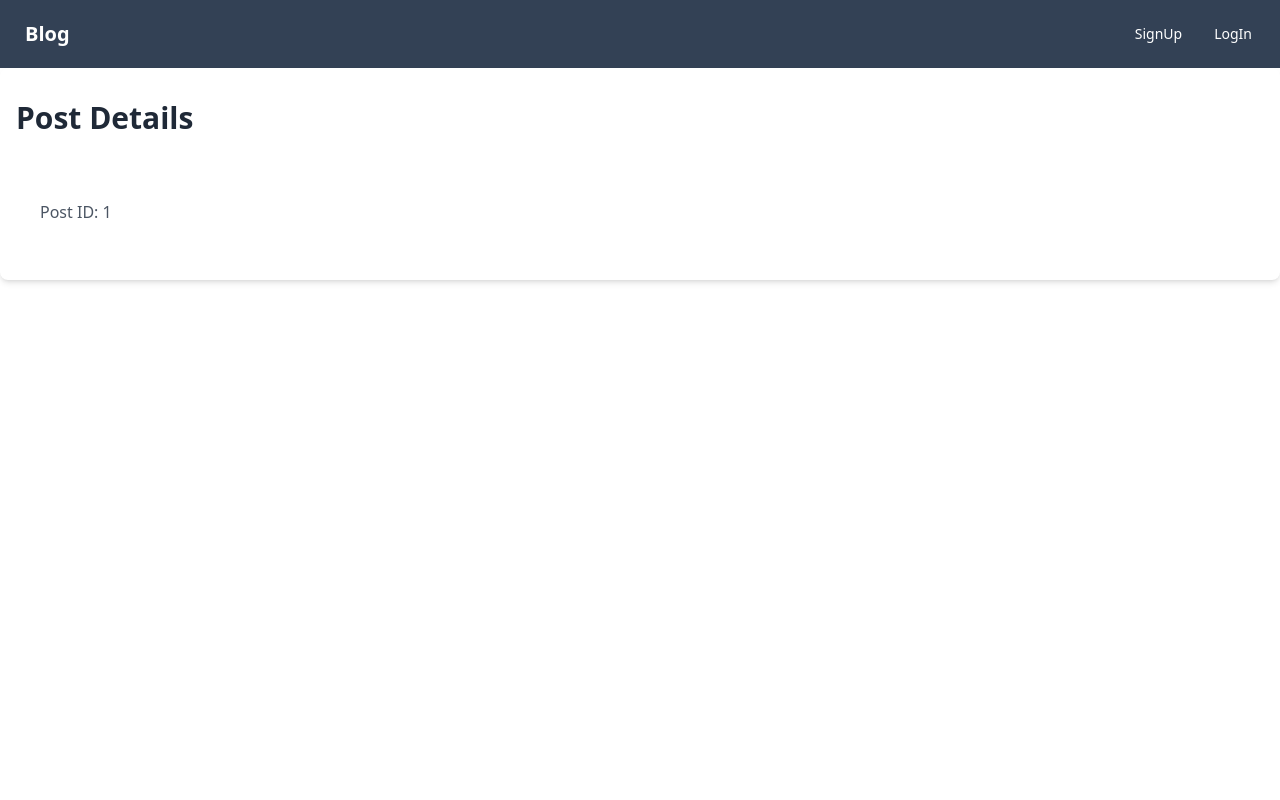
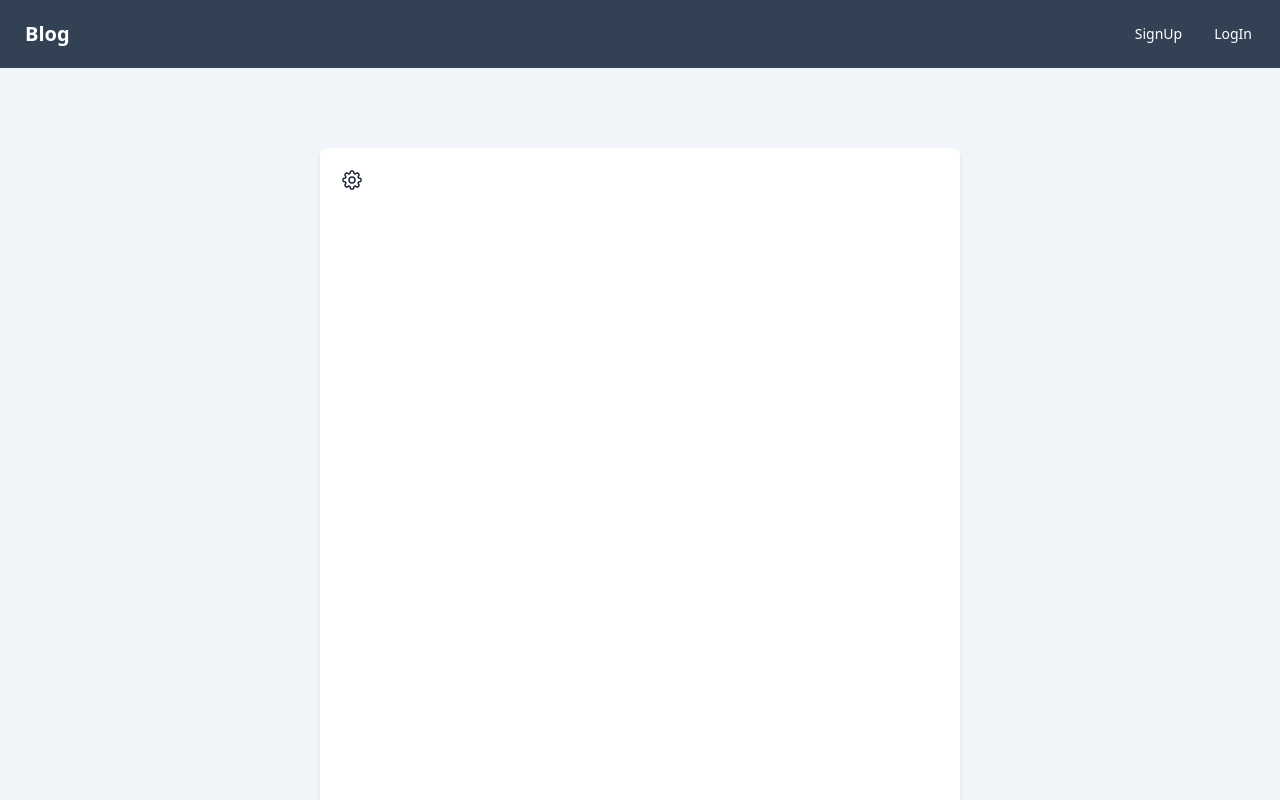
Before and after one commit to ahmedabozied1020/React-blog-project, a React (Vite) app in the folder project/: page /postdetails/1 in a window 1280 px wide. Shown: the top 800 px of the page. Built offline with nearby package versions, Linux system fonts and the light colour scheme.

Commit message:
add style to product details page

```diff
--- a/project/src/pages/PostDetails.jsx
+++ b/project/src/pages/PostDetails.jsx
@@ -1,4 +1,4 @@
-import React from "react";
+import React, { useState } from "react";
 import { useLocation, useParams } from "react-router-dom";
 
 const PostDetails = () => {
@@ -6,15 +6,103 @@ const PostDetails = () => {
   const location = useLocation();
   const { image, description } = location.state || {};
 
+  const [showButtons, setShowButtons] = useState(false);
+
+  const toggleButtons = () => {
+    setShowButtons(!showButtons);
+  };
+
   return (
-    <div className="">
-      <div className="bg-white shadow-md rounded-lg overflow-hidden">
-        {image && <img src={image} alt="Post" className="w-full h-64 object-cover object-center" />}
+    <div className="w-full flex justify-center h-[150vh] mb-10 bg-slate-100 ">
+      <div className="bg-white shadow-md rounded-lg overflow-hidden flex flex-col w-1/2 mt-20 p-4 ">
+        <div className="relative">
+          <button
+            onClick={toggleButtons}
+            className="p-1 rounded-full hover:bg-gray-200 transition-colors"
+          >
+            <svg
+              xmlns="http://www.w3.org/2000/svg"
+              fill="none"
+              viewBox="0 0 24 24"
+              strokeWidth={1.5}
+              stroke="currentColor"
+              className="size-6"
+            >
+              <path
+                strokeLinecap="round"
+                strokeLinejoin="round"
+                d="M10.343 3.94c.09-.542.56-.94 1.11-.94h1.093c.55 0 1.02.398 1.11.94l.149.894c.07.424.384.764.78.93.398.164.855.142 1.205-.108l.737-.527a1.125 1.125 0 0 1 1.45.12l.773.774c.39.389.44 1.002.12 1.45l-.527.737c-.25.35-.272.806-.107 1.204.165.397.505.71.93.78l.893.15c.543.09.94.559.94 1.109v1.094c0 .55-.397 1.02-.94 1.11l-.894.149c-.424.07-.764.383-.929.78-.165.398-.143.854.107 1.204l.527.738c.32.447.269 1.06-.12 1.45l-.774.773a1.125 1.125 0 0 1-1.449.12l-.738-.527c-.35-.25-.806-.272-1.203-.107-.398.165-.71.505-.781.929l-.149.894c-.09.542-.56.94-1.11.94h-1.094c-.55 0-1.019-.398-1.11-.94l-.148-.894c-.071-.424-.384-.764-.781-.93-.398-.164-.854-.142-1.204.108l-.738.527c-.447.32-1.06.269-1.45-.12l-.773-.774a1.125 1.125 0 0 1-.12-1.45l.527-.737c.25-.35.272-.806.108-1.204-.165-.397-.506-.71-.93-.78l-.894-.15c-.542-.09-.94-.56-.94-1.109v-1.094c0-.55.398-1.02.94-1.11l.894-.149c.424-.07.765-.383.93-.78.165-.398.143-.854-.108-1.204l-.526-.738a1.125 1.125 0 0 1 .12-1.45l.773-.773a1.125 1.125 0 0 1 1.45-.12l.737.527c.35.25.807.272 1.204.107.397-.165.71-.505.78-.929l.15-.894Z"
+              />
+              <path
+                strokeLinecap="round"
+                strokeLinejoin="round"
+                d="M15 12a3 3 0 1 1-6 0 3 3 0 0 1 6 0Z"
+              />
+            </svg>
+          </button>
+
+          {showButtons && (
+            <div className="absolute top-full left-0 mt-2 shadow-lg flex flex-col">
+              <button className="flex items-center justify-evenly bg-green-600 text-base-100 p-1 w-20 hover:bg-green-700 hover:text-white">
+                Add
+                <svg
+                  xmlns="http://www.w3.org/2000/svg"
+                  fill="none"
+                  viewBox="0 0 24 24"
+                  strokeWidth={1.5}
+                  stroke="currentColor"
+                  className="size-5"
+                >
+                  <path
+                    strokeLinecap="round"
+                    strokeLinejoin="round"
+                    d="M12 9v6m3-3H9m12 0a9 9 0 1 1-18 0 9 9 0 0 1 18 0Z"
+                  />
+                </svg>
+              </button>
+              <button className="flex items-center justify-evenly bg-red-500 text-base-100 p-1 w-20 hover:bg-red-600 hover:text-white">
+                Delete
+                <svg
+                  xmlns="http://www.w3.org/2000/svg"
+                  fill="none"
+                  viewBox="0 0 24 24"
+                  strokeWidth={1.5}
+                  stroke="currentColor"
+                  className="size-5"
+                >
+                  <path
+                    strokeLinecap="round"
+                    strokeLinejoin="round"
+                    d="m14.74 9-.346 9m-4.788 0L9.26 9m9.968-3.21c.342.052.682.107 1.022.166m-1.022-.165L18.16 19.673a2.25 2.25 0 0 1-2.244 2.077H8.084a2.25 2.25 0 0 1-2.244-2.077L4.772 5.79m14.456 0a48.108 48.108 0 0 0-3.478-.397m-12 .562c.34-.059.68-.114 1.022-.165m0 0a48.11 48.11 0 0 1 3.478-.397m7.5 0v-.916c0-1.18-.91-2.164-2.09-2.201a51.964 51.964 0 0 0-3.32 0c-1.18.037-2.09 1.022-2.09 2.201v.916m7.5 0a48.667 48.667 0 0 0-7.5 0"
+                  />
+                </svg>
+              </button>
+              <button className="flex items-center justify-evenly bg-gray-400 text-base-100 p-1 w-20 hover:bg-gray-500 hover:text-white">
+                Edit
+                <svg
+                  xmlns="http://www.w3.org/2000/svg"
+                  fill="none"
+                  viewBox="0 0 24 24"
+                  strokeWidth={1.5}
+                  stroke="currentColor"
+                  className="size-5"
+                >
+                  <path
+                    strokeLinecap="round"
+                    strokeLinejoin="round"
+                    d="m16.862 4.487 1.687-1.688a1.875 1.875 0 1 1 2.652 2.652L10.582 16.07a4.5 4.5 0 0 1-1.897 1.13L6 18l.8-2.685a4.5 4.5 0 0 1 1.13-1.897l8.932-8.931Zm0 0L19.5 7.125M18 14v4.75A2.25 2.25 0 0 1 15.75 21H5.25A2.25 2.25 0 0 1 3 18.75V8.25A2.25 2.25 0 0 1 5.25 6H10"
+                  />
+                </svg>
+              </button>
+            </div>
+          )}
+        </div>
+        <div className="mt-10">
+          {image && <img src={image} alt="Post" className="w-4/5 mx-auto h-64 rounded-lg " />}
+        </div>
         <div className="container mx-auto px-4 py-8">
-          <h1 className="text-3xl font-bold mb-6">Post Details</h1>
-          <div className="p-6">
-            <p className="text-gray-700 text-base mb-4">{description}</p>
-            <p className="text-gray-600">Post ID: {id}</p>
+          <div className="p-8">
+            <p className="text-gray-500 text-base mb-4 capitalize text-bold">{description}</p>
           </div>
         </div>
       </div>
```
Also changed, not shown: 1 other file (tests, documents, lock files or other folders).
